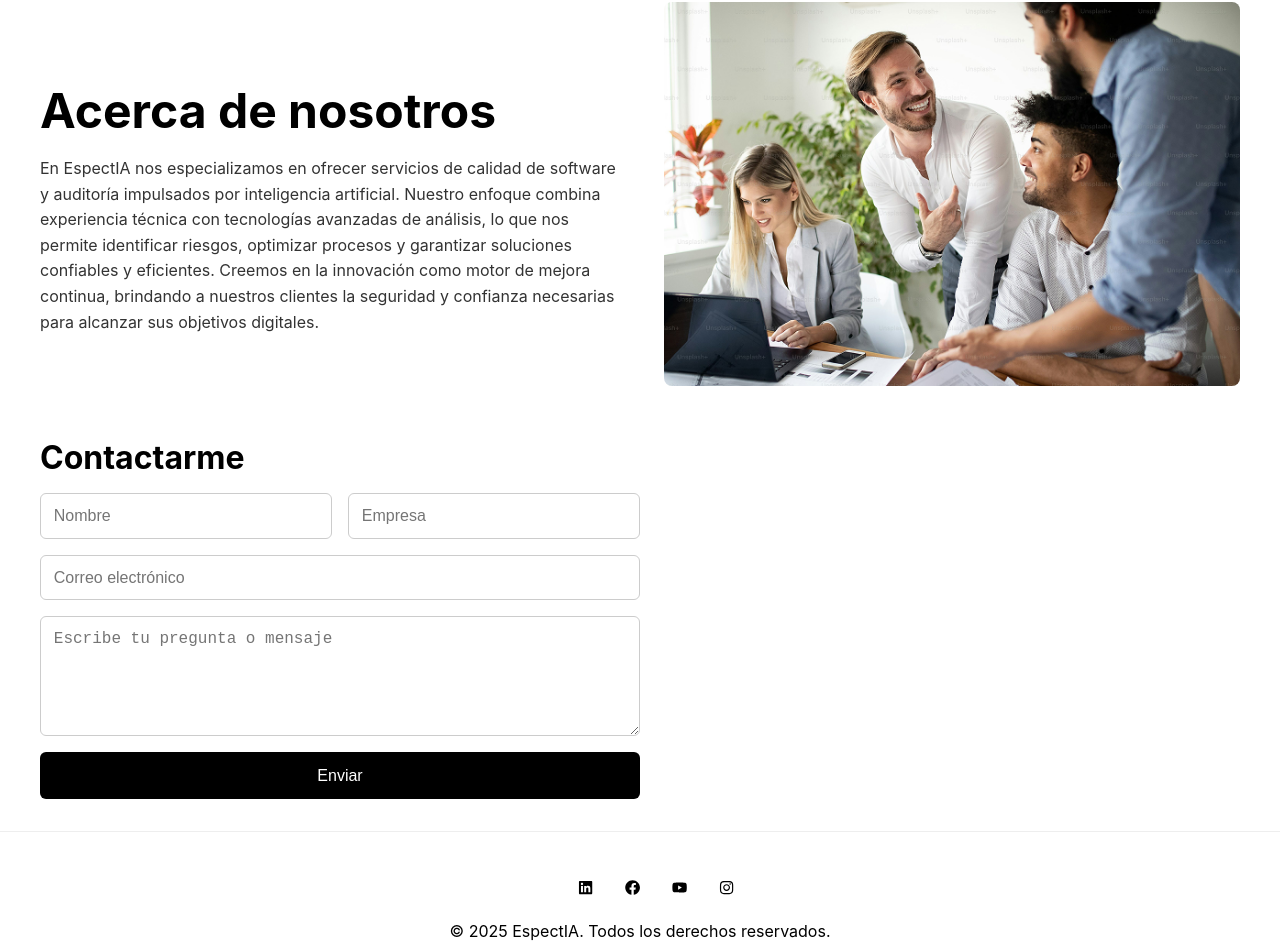
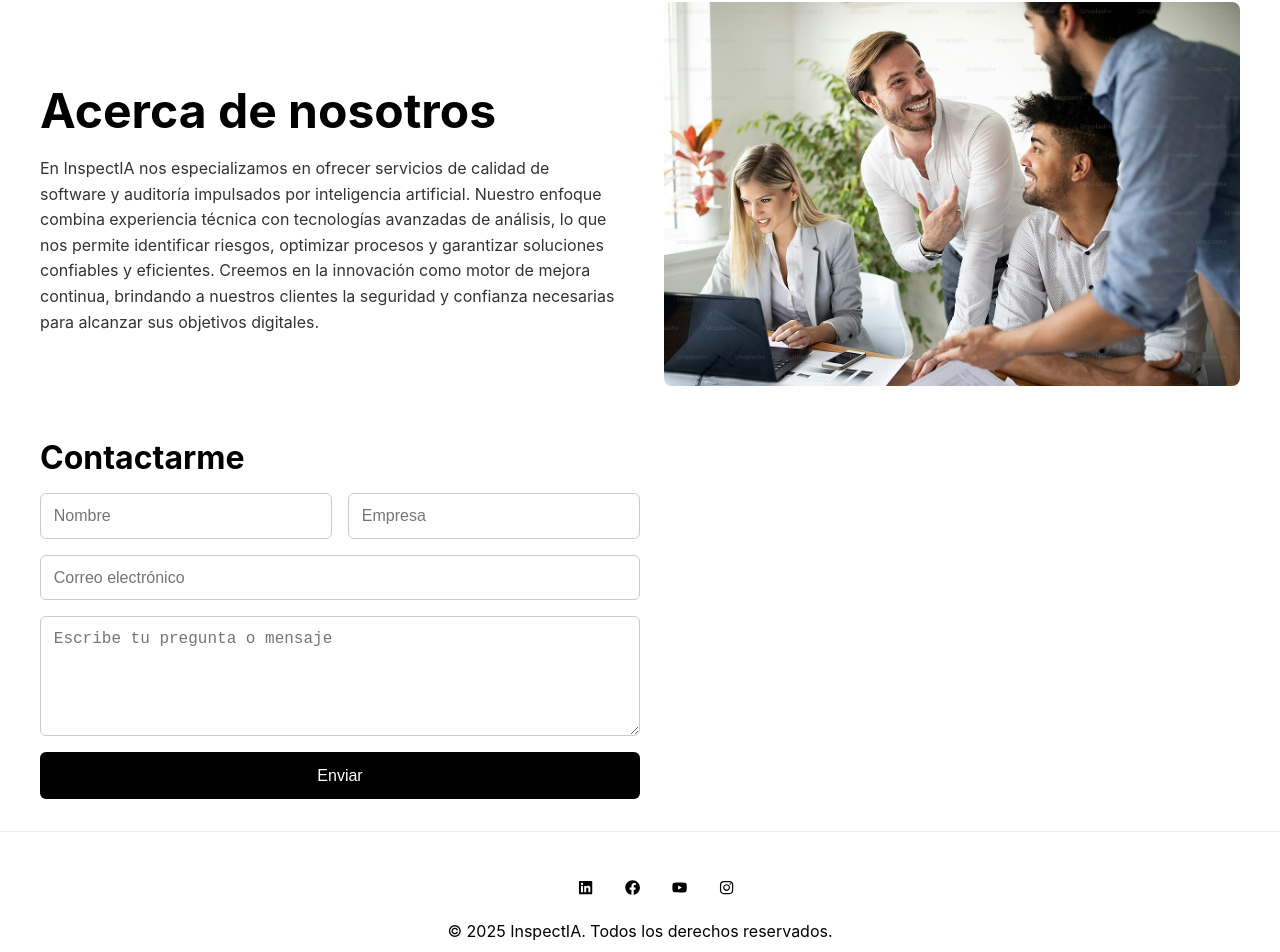
Before and after one commit to Jlbejarano662/Ecommerce-libros-CUN, a React (Create React App) app: page /contactenos in a window 1280 px wide. Shown: the part 140-1092 px from the top of the page. Built offline with nearby package versions, Linux system fonts and the light colour scheme.

Commit message:
Correcciones

```diff
--- a/src/components/Footer.jsx
+++ b/src/components/Footer.jsx
@@ -13,7 +13,7 @@
             <a href="#" aria-label="YouTube" style={{ display: 'flex', alignItems: 'center'}}><FaYoutube /></a>
             <a href="#" aria-label="Instagram" style={{ display: 'flex', alignItems: 'center'}}><FaInstagram /></a>
           </div>
-          <p>© 2025 EspectIA. Todos los derechos reservados.</p>
+          <p>© 2025 InspectIA. Todos los derechos reservados.</p>
         </div>
       </div>
     </footer>
--- a/src/pages/Contactenos.jsx
+++ b/src/pages/Contactenos.jsx
@@ -10,7 +10,7 @@
         <div className="acerca-texto">
           <h1>Acerca de nosotros</h1>
           <p>
-            En EspectIA nos especializamos en ofrecer servicios de calidad de
+            En InspectIA nos especializamos en ofrecer servicios de calidad de
             software y auditoría impulsados por inteligencia artificial. Nuestro
             enfoque combina experiencia técnica con tecnologías avanzadas de
             análisis, lo que nos permite identificar riesgos, optimizar procesos
```
Also changed, not shown: 1 other file (tests, documents, lock files or other folders).
